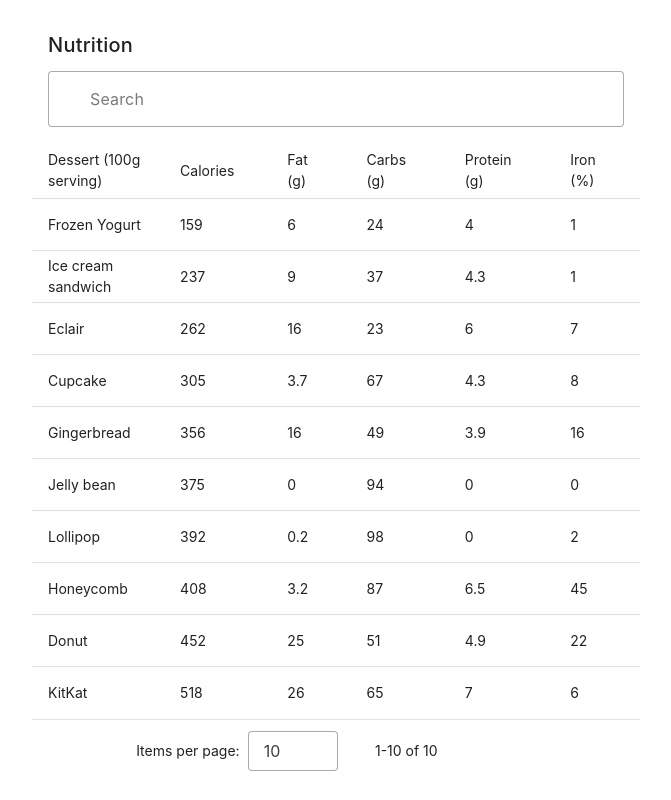
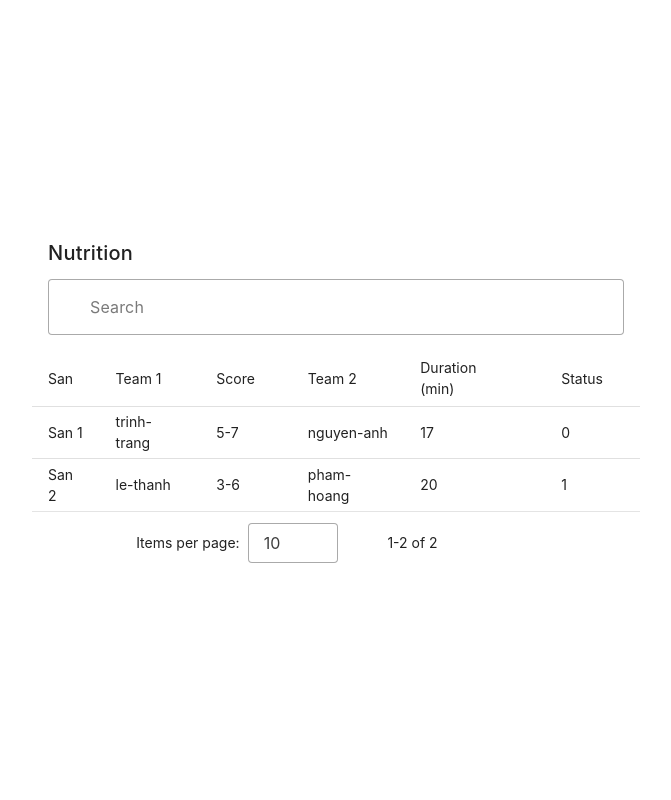
Before and after one commit to trinh7293/quanly_giai, a Vue app: page / in a window 1280 px wide. Shown: the whole page, without its empty margins (0-671 px from the left). Built offline with nearby package versions, Linux system fonts and the light colour scheme; the HTML template or start-up script is replaced by a standard one.

Commit message:
sample data for table UI

```diff
--- a/src/components/MatchData.vue
+++ b/src/components/MatchData.vue
@@ -29,96 +29,32 @@
   const headers = [
     {
       align: "start" as const,
-      key: 'name',
+      key: 'court',
       sortable: false,
-      title: 'Dessert (100g serving)',
+      title: 'San',
     },
-    { key: 'calories', title: 'Calories' },
-    { key: 'fat', title: 'Fat (g)' },
-    { key: 'carbs', title: 'Carbs (g)' },
-    { key: 'protein', title: 'Protein (g)' },
-    { key: 'iron', title: 'Iron (%)' },
+    { key: 'team_1', title: 'Team 1' },
+    { key: 'score', title: 'Score' },
+    { key: 'team_2', title: 'Team 2' },
+    { key: 'duration', title: 'Duration (min)' },
+    { key: 'status', title: 'Status' },
   ]
   const desserts = [
     {
-      name: 'Frozen Yogurt',
-      calories: 159,
-      fat: 6,
-      carbs: 24,
-      protein: 4,
-      iron: 1,
+      court: 'San 1',
+      team_1: "trinh-trang",
+      score: "5-7",
+      team_2: "nguyen-anh",
+      duration: 17,
+      status: 0,
     },
     {
-      name: 'Ice cream sandwich',
-      calories: 237,
-      fat: 9,
-      carbs: 37,
-      protein: 4.3,
-      iron: 1,
-    },
-    {
-      name: 'Eclair',
-      calories: 262,
-      fat: 16,
-      carbs: 23,
-      protein: 6,
-      iron: 7,
-    },
-    {
-      name: 'Cupcake',
-      calories: 305,
-      fat: 3.7,
-      carbs: 67,
-      protein: 4.3,
-      iron: 8,
-    },
-    {
-      name: 'Gingerbread',
-      calories: 356,
-      fat: 16,
-      carbs: 49,
-      protein: 3.9,
-      iron: 16,
-    },
-    {
-      name: 'Jelly bean',
-      calories: 375,
-      fat: 0,
-      carbs: 94,
-      protein: 0,
-      iron: 0,
-    },
-    {
-      name: 'Lollipop',
-      calories: 392,
-      fat: 0.2,
-      carbs: 98,
-      protein: 0,
-      iron: 2,
-    },
-    {
-      name: 'Honeycomb',
-      calories: 408,
-      fat: 3.2,
-      carbs: 87,
-      protein: 6.5,
-      iron: 45,
-    },
-    {
-      name: 'Donut',
-      calories: 452,
-      fat: 25,
-      carbs: 51,
-      protein: 4.9,
-      iron: 22,
-    },
-    {
-      name: 'KitKat',
-      calories: 518,
-      fat: 26,
-      carbs: 65,
-      protein: 7,
-      iron: 6,
-    },
+      court: 'San 2',
+      team_1: "le-thanh",
+      score: "3-6",
+      team_2: "pham-hoang",
+      duration: 20,
+      status: 1,
+    }
   ]
 </script>
```
